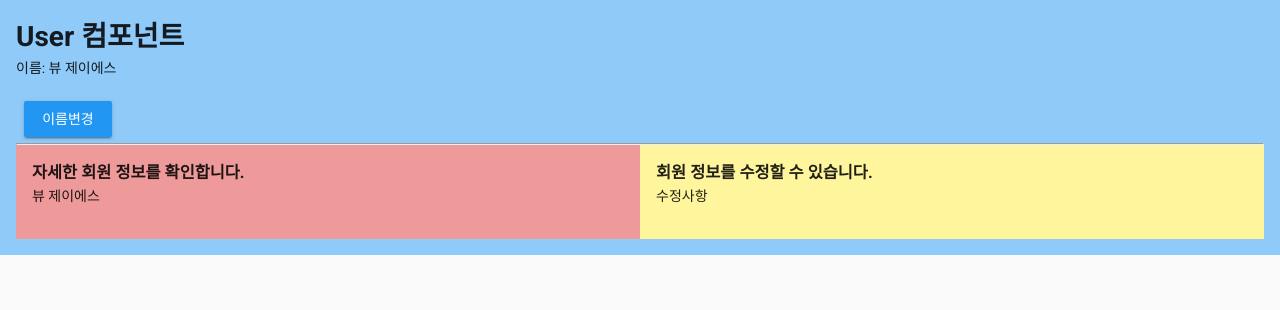
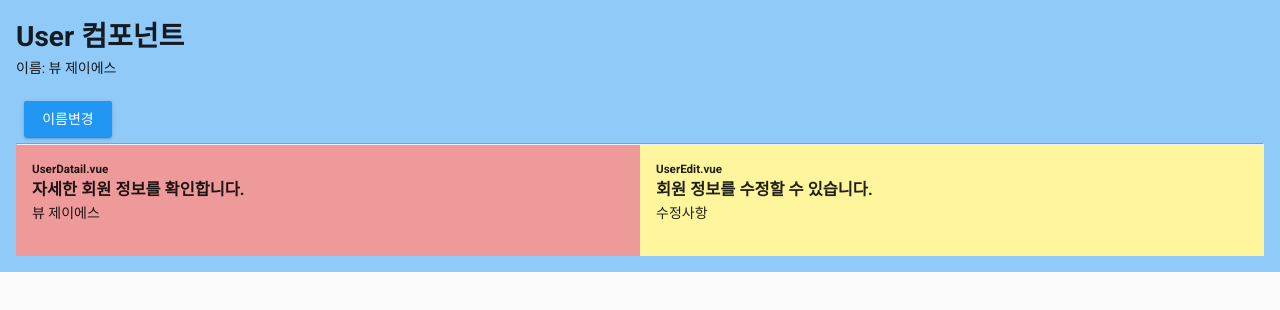
Before and after one commit to allnight123/vue-cli-3.0, a Vue app: page / in a window 1280 px wide. Shown: the top 310 px of the page. Built offline with nearby package versions, Linux system fonts and the light colour scheme.

Commit message:
각 파일마다 컴포넌트 명을 확인 하기 위해 내용 추가함

```diff
--- a/src/components/UserDetail.vue
+++ b/src/components/UserDetail.vue
@@ -1,5 +1,6 @@
 <template>
   <div class="red lighten-3 pa-3">
+    <h5>UserDatail.vue</h5>
     <h3>자세한 회원 정보를 확인합니다.</h3>
     <p>{{ name }}</p>
   </div>
--- a/src/components/UserEdit.vue
+++ b/src/components/UserEdit.vue
@@ -1,5 +1,6 @@
 <template>
   <div class="yellow lighten-3 pa-3">
+    <h5>UserEdit.vue</h5>
     <h3>회원 정보를 수정할 수 있습니다.</h3>
     <p>수정사항</p>
   </div>
```
